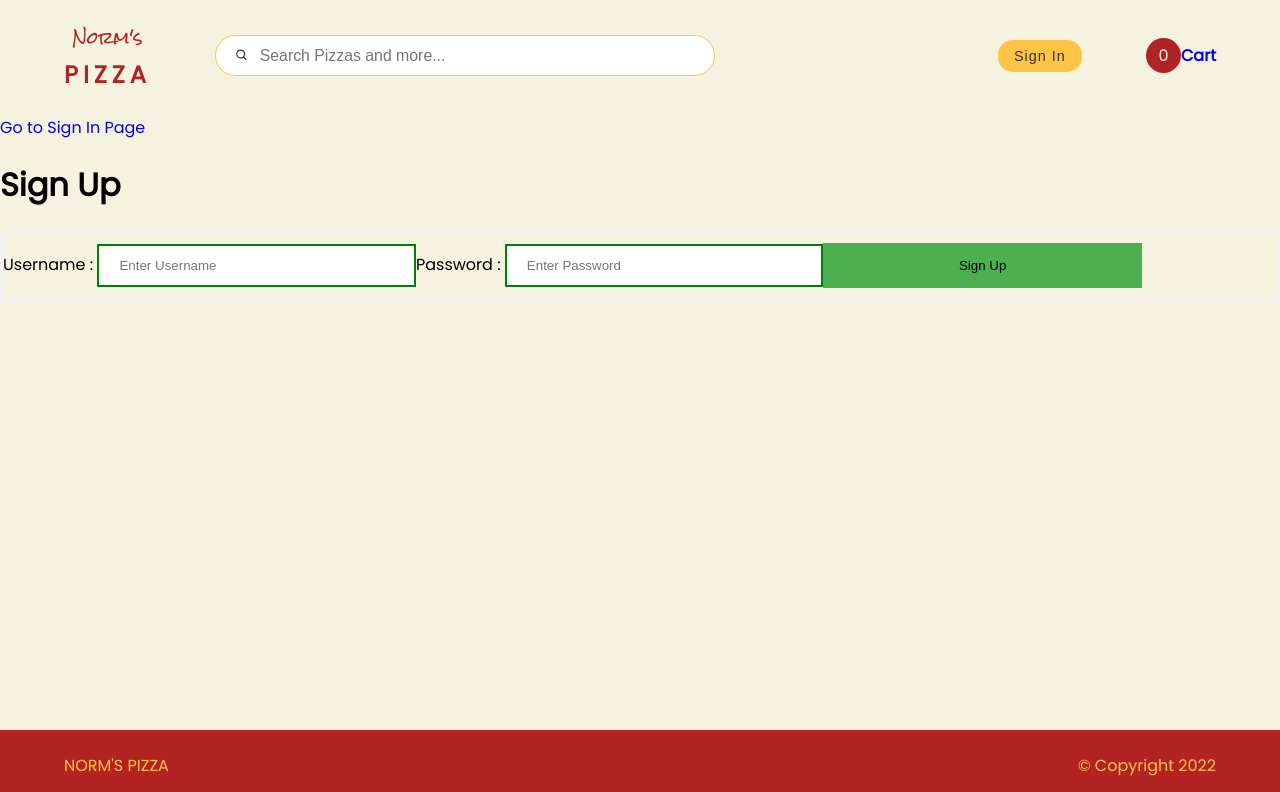
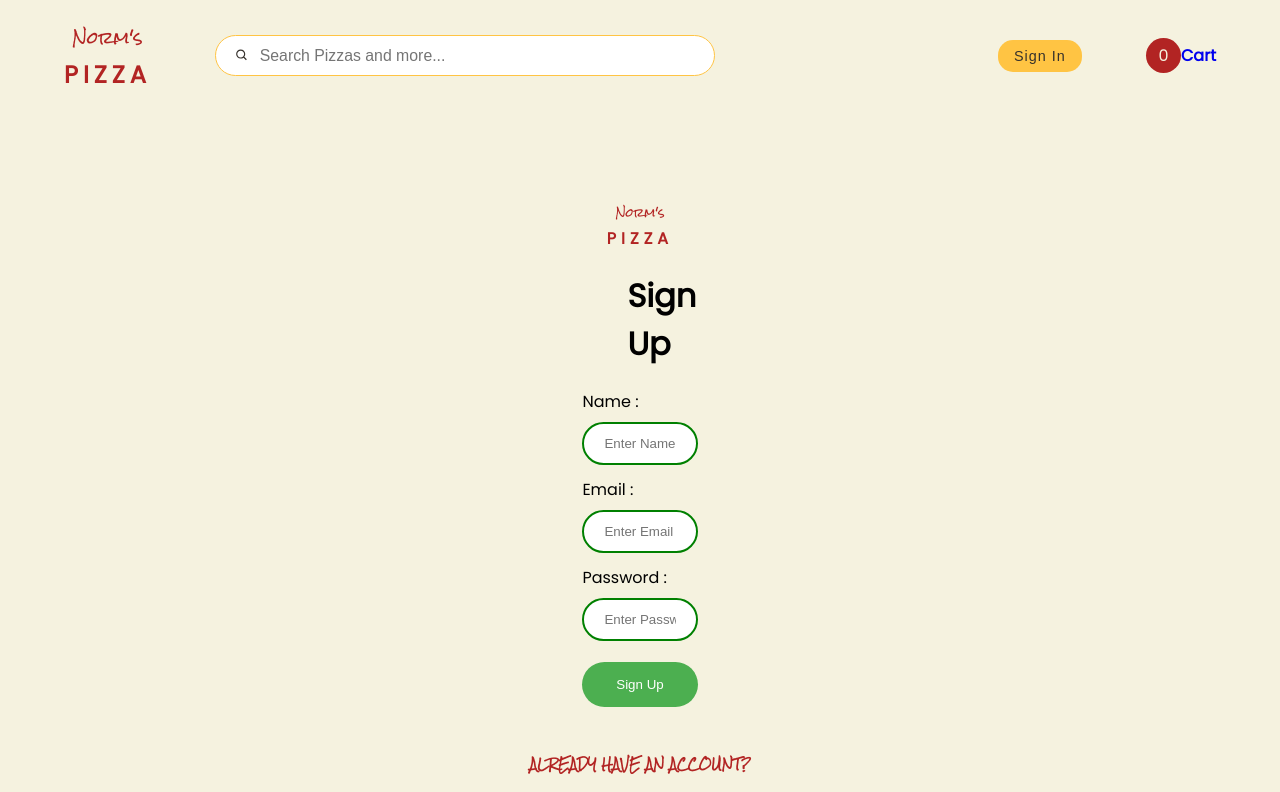
Before and after one commit to NishanthPrajith/CSC322_Final_Project, a React (Create React App) app: page /signUp in a window 1280 px wide. Shown: the top 792 px of the page. Built offline with nearby package versions, Linux system fonts and the light colour scheme; no server answers; the database is empty.

Commit message:
finished signIn and signUp and user storage

```diff
--- a/src/SignInComps/signIn.css
+++ b/src/SignInComps/signIn.css
@@ -3,9 +3,7 @@
 }
 
 .signBox {
-    display: block;
-    border-radius: 15px;
-    border: 2px green solid;
+    border: none;
     margin: 0 550px 0 550px;
 }
 
@@ -14,7 +12,15 @@
 }
 
 .labelSpacing {
-    margin: 0 0 0 19%;
+    margin: 0 18%;
+    display: grid;
+    align-items: center;
+    margin-bottom: 2%;
+}
+
+.labelSpacingButton {
+    margin: 0 18%;
+    width: 64%;
 }
 
 .input[type=text] {
@@ -46,10 +52,11 @@
     text-transform: uppercase;
     position: relative;
     z-index: 1;
+    margin: 2% 0;
 }
 
 .divider:before {
-    border-top: 2px solid #4CAF50;
+    border-top: 2px solid var(--red);
     content:"";
     position: absolute;
     top: 50%; left: 550px; right: 550px; bottom: 0;
@@ -58,6 +65,7 @@
 
 .signMsg {
     background: #F5F2DF;
+    color: var(--red);
     padding: 0 10px 0 10px;
     font-size: 12px;
     font-family: 'Rock Salt', cursive;
@@ -66,7 +74,11 @@
 .linkSignUp{
     margin: 0 10px 10px 550px;
     padding: 10px 350px 10px 350px;
-    border-radius: 15px;
+    border-radius: 25px;
     color: white;
     background-color: #4CAF50;
 }
+
+.SignIn {
+    margin: 0% 0% 10% 0;
+}
--- a/src/SignInComps/signIn.js
+++ b/src/SignInComps/signIn.js
@@ -27,33 +27,31 @@ export default function SignIn() {
         <div className='SignIn'>
             {/*This Section is the Logo*/}
             <div className='logo signTop'>
-                    <Link to = "/">
-                        <p>Norm's</p>
-                        <p>PIZZA</p>
-                    </Link>
-                </div>
+                <p style={{fontSize: "0.7em"}}>Norm's</p>
+                <p style={{fontSize: "1em"}}>PIZZA</p>
+            </div>
 
             {/*This Section is the SignUp Box*/}
             <div className={"signBox"}>
                 <h1 className={"signHeader"}>Sign In</h1>
                 <form onSubmit={() => { return false;} }>
                     <div className={"labelSpacing"}>
-                        <label> Username : </label>
-                        <input type={"text"} className={"input"} placeholder="Enter Username" name="username" required />
+                        <label> Email : </label>
+                        <input type={"text"} className={"input"} placeholder="Enter Email" name="email" required />
                     </div>
                     <div className={"labelSpacing"}>
                         <label > Password : </label>
                         <input type={"password"} className={"input"} placeholder="Enter Password" name="password" required />
                     </div>
-                    <div className={"labelSpacing"}>
-                        <button className={"btnSubmit"} onClick={SignIn()}>Sign In</button>
+                    <div className={"labelSpacingButton"}>
+                        <button className={"btnSubmit"} onClick={SignIn}>Sign In</button>
                     </div>
                 </form>
             </div>
 
             {/*This Section is to switch to SignIn*/}
             <h2 className={"divider"}><span className={"signMsg"}>New to Norm's Pizza? Sign Up instead!</span></h2>
-            <Link className={"linkSignUp"} role="button" to="/signUp"> Sign Up Instead</Link>
+            <Link className={"linkSignUp"} role="button" to="/signUp" style={{color: "var(--white)"}}>Sign Up Instead</Link>
 
         </div>
     )
--- a/src/SignUpComps/signUp.css
+++ b/src/SignUpComps/signUp.css
@@ -1,15 +1,12 @@
 
 .SignIn button {
     background-color: #4CAF50;
-    width: 25%;
+    width: 100%;
     padding: 15px;
     margin: 10px 0px;
     border: none;
     cursor: pointer;
-}
-
-.SignIn form {
-    border: 3px solid #f1f1f1;
+    border-radius: 25px;
 }
 
 .SignIn form {
@@ -18,12 +15,13 @@
 }
 
 .SignIn input[type=text], .SignIn input[type=password] {
-    width: 25%;
+    width: 100%;
     margin: 8px 0;
     padding: 12px 20px;
     display: inline-block;
     border: 2px solid green;
     box-sizing: border-box;
+    border-radius: 25px;
 }
 
 .SignIn button:hover {
--- a/src/SignUpComps/signUp.js
+++ b/src/SignUpComps/signUp.js
@@ -11,14 +11,15 @@ export default function SignUp() {
     async function SignUp(event) {
         event.preventDefault();
         var x = document.getElementsByClassName("input");
-        var a = x[0].value;
-        var b = x[1].value;
+        var name = x[0].value;
+        var email = x[1].value;
+        var pass = x[2].value;
         console.log("---Sign Up---");
-        console.log("Username ", a);
-        console.log("Password ", b);
+        console.log("Email ", email);
+        console.log("Password ", pass);
 
         try {
-            const useruiid = await signup(a, b);
+            const useruiid = await signup(name, email, pass);
             alert('registered');
         } catch {
             alert("error");
@@ -27,20 +28,37 @@ export default function SignUp() {
 
     return (
         <div className='SignIn'>
-            <Link to = "/signIn">
-                <p>Go to Sign In Page</p>
-            </Link>
-            <h1>Sign Up</h1>
+            {/*This Section is the Logo*/}
+            <div className='logo signTop'>
+                <p style={{fontSize: "0.7em"}}>Norm's</p>
+                <p style={{fontSize: "1em"}}>PIZZA</p>
+            </div>
 
-            <form onSubmit={() => { return false;} }>
-                <div className="container">
-                    <label>Username : </label>
-                    <input type="text" className = "input" placeholder="Enter Username" name="username" required />
-                    <label>Password : </label>
-                    <input type="password" className = "input" placeholder="Enter Password" name="password" required />
-                    <button onClick={SignUp}>Sign Up</button>
-                </div>
-            </form>
+            {/*This Section is the SignUp Box*/}
+            <div className={"signBox"}>
+                <h1 className={"signHeader"}>Sign Up</h1>
+                <form onSubmit={() => { return false;} }>
+                    <div className={"labelSpacing"}>
+                        <label> Name : </label>
+                        <input type={"text"} className={"input"} placeholder="Enter Name" name="name" required />
+                    </div>
+                    <div className={"labelSpacing"}>
+                        <label> Email : </label>
+                        <input type={"text"} className={"input"} placeholder="Enter Email" name="email" required />
+                    </div>
+                    <div className={"labelSpacing"}>
+                        <label > Password : </label>
+                        <input type={"password"} className={"input"} placeholder="Enter Password" name="password" required />
+                    </div>
+                    <div className={"labelSpacingButton"}>
+                        <button className={"btnSubmit"} onClick={SignUp}>Sign Up</button>
+                    </div>
+                </form>
+            </div>
+
+            {/*This Section is to switch to SignIn*/}
+            <h2 className={"divider"}><span className={"signMsg"}>Already have an account?</span></h2>
+            <Link className={"linkSignUp"} role="button" to="/signIn" style={{color: "var(--white)"}}>Sign In Instead</Link>
         </div>
     );
 }
--- a/src/contexts/Authcontext.js
+++ b/src/contexts/Authcontext.js
@@ -2,6 +2,8 @@
 import React, { useContext, useState, useEffect } from "react"
 import { auth } from "../firebase"
 import { onAuthStateChanged, signOut, createUserWithEmailAndPassword, signInWithEmailAndPassword } from 'firebase/auth';
+import { doc, setDoc } from "firebase/firestore";
+import { db } from "../firebase";
 
 const AuthContext = React.createContext();
 
@@ -14,17 +16,25 @@ export function AuthProvider({ children }) {
     const [currentUser, setCurrentUser] = useState();
     const [loading, setLoading] = useState(true);
 
-    async function signup(email, password) { // Our async function is important because this allows our data to update live rather than waiting to refresh.
+    async function addusertoDB(name, email, id) {
+        await setDoc(doc(db, "Users", id), {
+            name: name,
+            email: email,
+        });
+    }
+
+    async function signup(name, email, password) { // Our async function is important because this allows our data to update live rather than waiting to refresh.
 
         const ret2 = createUserWithEmailAndPassword(auth, email, password)
             .then((userCredential) => {
                 let ret1 = userCredential.user.uid;
+                addusertoDB(name, email, ret1);
             })
             .catch((error) => {
                 console.log(error.message)
             }
         );
-        return ret2
+        return ret2;
     }
 
     async function login(email, password) {
--- a/src/searchComps/search.css
+++ b/src/searchComps/search.css
@@ -1,4 +1,3 @@
-
 
 .search {
     margin: 0% 10%;
@@ -26,14 +25,14 @@
 
 .recommendedLeftSide {
     grid-row: span 2;
-    padding: 0% 3%;
+    padding: 0% 5% 0 0;
     height: 100%;
     background-color: var(--white);
     box-shadow: 5px 5px 15px 5px #ece6bf;
 }
 
 .recommendedLeftSideMain {
-    padding: 0% 3%;
+    padding: 0% 4% 0 0;
     height: 100%;
     background-color: var(--white);
     box-shadow: 5px 5px 15px 5px #ece6bf;
@@ -44,7 +43,7 @@
     display: grid;
 }
 
-.recommendedUI div, .filteredResultsUI div {
+.recommendedLeftSide, .recommendedLeftSideMain, .recommendRightTop, .recommendRightBottom {
     border-radius: 15px;
 }
 
@@ -53,14 +52,12 @@
 }
 
 .recommendRightTop {
-    padding: 2% 3%;
     margin-bottom: 2%;
     background-color: var(--white);
     box-shadow: 5px 5px 15px 5px #ece6bf;
 }
 
 .recommendRightBottom {
-    padding: 2% 3%;
     background-color: var(--white);
     box-shadow: 5px 5px 15px 5px #ece6bf;
 }
@@ -69,7 +66,8 @@
     display: grid;
     justify-content: center;
     align-items: center;
-    grid-template-columns: 40% 60%;
+    grid-template-columns: 45% 50%;
+    column-gap: 5%;
 }
 
 .recommendedLeftSide div:nth-child(2) p{
@@ -85,7 +83,7 @@
     grid-template-columns: repeat(3, 1fr);
 }
 
-.cardSeperation div p {
+.cardSeperation div p, .cardSeperationRight div p{
     color: var(--black);
     font-size: 1.1em;
     margin: 0;
@@ -126,9 +124,16 @@
     width: 100%;
 }
 
-.recommendedLeftSideMain {
+.recommendedLeftSideMain:nth-child(even) {
+    flex: 1;
     width: 42%;
-    margin: 1%;
+    margin: 1% 0 1% 1%;
+}
+
+.recommendedLeftSideMain:nth-child(odd) {
+    flex: 1;
+    margin: 1% 1% 1% 0;
+    width: 42%;
 }
 
 .Loading {
@@ -143,25 +148,46 @@
     background-size: cover;
 }
 
-.cardSeperation .quantity {
+.cardSeperation .quantity, .cardSeperationRight .quantity {
     display: grid;
     grid-template-columns: repeat(3, 25%) 25%;
     justify-items: center;
     align-items: center;
-    margin: 9.5% 0%;
 }
+
+.cardSeperation .quantity {
+    margin: 12% 0;
+}
+
+.cardSeperationRight .quantity {
+    margin: 8% 0;
+}
+
 
 .cardSeperation .quantity p {
     margin: 0;
 }
 
-.cardSeperation .quantity button {
+.cardSeperation .quantity button,
+.cardSeperationRight .quantity button {
     display: grid;
     align-items: center;
     justify-content: center;
     background-color: var(--yellow);
     border: none;
     height: 100%;
-    width: 85%;
     border-radius: 50%;
 }
+
+.dishImage {
+    height: 100%;
+    width: 100%;
+    background-image: url("https://images.unsplash.com/photo-1506354666786-959d6d497f1a?ixlib=rb-1.2.1&ixid=MnwxMjA3fDB8MHxwaG90by1wYWdlfHx8fGVufDB8fHx8&auto=format&fit=crop&w=2070&q=80");
+    background-position: center;
+    background-size: cover;
+    border-radius: 15px 0 0 15px;
+}
+
+.quantity {
+    margin: 10% 0%;
+}
--- a/src/searchComps/search.js
+++ b/src/searchComps/search.js
@@ -43,8 +43,7 @@ export default function MainSearch() {
                 <p className="searchHeading">Highest Rated Dishes</p>
                 <div className='recommendedUI'>
                     <div className="recommendedLeftSide">
-                        <div>
-                            <p>Temp</p>
+                        <div className="dishImage">
                         </div>
                         <div>
                             <h3>Done</h3>
@@ -61,10 +60,13 @@ export default function MainSearch() {
                                 <div>
                                     <h5>Quantity</h5>
                                     <div className='quantity'>
-                                        <RiSubtractFill />
+                                        <button onClick={() => {addToCartSubtract(1)}}>
+                                            <RiSubtractFill />
+                                        </button>
                                         <p>1</p>
-                                        <RiAddFill />
-                                        <div></div>
+                                        <button onClick={() => {addToCartAdd(1)}}>
+                                            <RiAddFill />
+                                        </button>
                                     </div>
                                 </div>
                             </div>
@@ -72,10 +74,9 @@ export default function MainSearch() {
                     </div>
                     <div className='recommendedRightSide'>
                         <div className="recommendRightTop">
-                            <div>
-                                <p>Temp Image</p>
+                            <div className="dishImage">
                             </div>
-                            <div>
+                            <div style={{margin: "4% 6% 4% 0"}}>
                                 <h3>Done</h3>
                                 <p style={{fontSize: "0.8em"}}>Lorem ipsum dolor sit amet, consectetur adipisicing elit. Ipsa, suscipit voluptatum minima, debitis tempore labore ab cumque maiores culpa quisquam iste cum consectetur tempora recusandae maxime qui earum, ratione adipisci.</p>
                                 <div className="cardSeperationRight">
@@ -87,14 +88,25 @@ export default function MainSearch() {
                                         <h5>Price</h5>
                                         <p>$10</p>
                                     </div>
+                                    <div>
+                                        <h5>Quantity</h5>
+                                        <div className='quantity'>
+                                            <button onClick={() => {addToCartSubtract(1)}}>
+                                                <RiSubtractFill />
+                                            </button>
+                                            <p>1</p>
+                                            <button onClick={() => {addToCartAdd(1)}}>
+                                                <RiAddFill />
+                                            </button>
+                                        </div>
+                                    </div>
                                 </div>
                             </div>
                         </div>
                         <div className="recommendRightBottom">
-                            <div>
-                                <p>Temp Image</p>
+                            <div className="dishImage">
                             </div>
-                            <div>
+                            <div style={{margin: "4% 6% 4% 0"}}>
                                 <h3>Done</h3>
                                 <p style={{fontSize: "0.8em"}}>Lorem ipsum dolor sit amet, consectetur adipisicing elit. Ipsa, suscipit voluptatum minima, debitis tempore labore ab cumque maiores culpa quisquam iste cum consectetur tempora recusandae maxime qui earum, ratione adipisci.</p>
                                 <div className="cardSeperationRight">
@@ -106,6 +118,18 @@ export default function MainSearch() {
                                         <h5>Price</h5>
                                         <p>$10</p>
                                     </div>
+                                    <div>
+                                        <h5>Quantity</h5>
+                                        <div className='quantity'>
+                                            <button onClick={() => {addToCartSubtract(1)}}>
+                                                <RiSubtractFill />
+                                            </button>
+                                            <p>1</p>
+                                            <button onClick={() => {addToCartAdd(1)}}>
+                                                <RiAddFill />
+                                            </button>
+                                        </div>
+                                    </div>
                                 </div>
                             </div>
                         </div>
@@ -116,11 +140,10 @@ export default function MainSearch() {
                 <p className="searchHeading">Popular Dishes</p>
                 <div className='recommendedUI'>
                     <div className="recommendedLeftSide">
-                        <div>
-                            <p>Temp Image</p>
+                        <div className="dishImage">
                         </div>
                         <div>
-                            <h3>done</h3>
+                            <h3>Done</h3>
                             <p style={{fontSize: "0.9em"}}>Lorem ipsum dolor sit amet, consectetur adipisicing elit. Ipsa, suscipit voluptatum minima, debitis tempore labore ab cumque maiores culpa quisquam iste cum consectetur tempora recusandae maxime qui earum, ratione adipisci.</p>
                             <div className="cardSeperation">
                                 <div>
@@ -131,15 +154,26 @@ export default function MainSearch() {
                                     <h5>Price</h5>
                                     <p>$10</p>
                                 </div>
+                                <div>
+                                    <h5>Quantity</h5>
+                                    <div className='quantity'>
+                                        <button onClick={() => {addToCartSubtract(1)}}>
+                                            <RiSubtractFill />
+                                        </button>
+                                        <p>1</p>
+                                        <button onClick={() => {addToCartAdd(1)}}>
+                                            <RiAddFill />
+                                        </button>
+                                    </div>
+                                </div>
                             </div>
                         </div>
                     </div>
                     <div className='recommendedRightSide'>
                         <div className="recommendRightTop">
-                            <div>
-                                <p>Temp Image</p>
+                            <div className="dishImage">
                             </div>
-                            <div>
+                            <div style={{margin: "4% 6% 4% 0"}}>
                                 <h3>Done</h3>
                                 <p style={{fontSize: "0.8em"}}>Lorem ipsum dolor sit amet, consectetur adipisicing elit. Ipsa, suscipit voluptatum minima, debitis tempore labore ab cumque maiores culpa quisquam iste cum consectetur tempora recusandae maxime qui earum, ratione adipisci.</p>
                                 <div className="cardSeperationRight">
@@ -151,14 +185,25 @@ export default function MainSearch() {
                                         <h5>Price</h5>
                                         <p>$10</p>
                                     </div>
+                                    <div>
+                                        <h5>Quantity</h5>
+                                        <div className='quantity'>
+                                            <button onClick={() => {addToCartSubtract(1)}}>
+                                                <RiSubtractFill />
+                                            </button>
+                                            <p>1</p>
+                                            <button onClick={() => {addToCartAdd(1)}}>
+                                                <RiAddFill />
+                                            </button>
+                                        </div>
+                                    </div>
                                 </div>
                             </div>
                         </div>
                         <div className="recommendRightBottom">
-                            <div>
-                                <p>Temp Image</p>
+                            <div className="dishImage">
                             </div>
-                            <div>
+                            <div style={{margin: "4% 6% 4% 0"}}>
                                 <h3>Done</h3>
                                 <p style={{fontSize: "0.8em"}}>Lorem ipsum dolor sit amet, consectetur adipisicing elit. Ipsa, suscipit voluptatum minima, debitis tempore labore ab cumque maiores culpa quisquam iste cum consectetur tempora recusandae maxime qui earum, ratione adipisci.</p>
                                 <div className="cardSeperationRight">
@@ -169,6 +214,18 @@ export default function MainSearch() {
                                     <div>
                                         <h5>Price</h5>
                                         <p>$10</p>
+                                    </div>
+                                    <div>
+                                        <h5>Quantity</h5>
+                                        <div className='quantity'>
+                                            <button onClick={() => {addToCartSubtract(1)}}>
+                                                <RiSubtractFill />
+                                            </button>
+                                            <p>1</p>
+                                            <button onClick={() => {addToCartAdd(1)}}>
+                                                <RiAddFill />
+                                            </button>
+                                        </div>
                                     </div>
                                 </div>
                             </div>
@@ -183,10 +240,10 @@ export default function MainSearch() {
                     filteredFoodItems.map((item, index) => {
                         return (
                             <div className="recommendedLeftSideMain" key = {index}>
-                                <div>
-                                    <p>Temp Image</p>
+                                <div className="dishImage">
+                                    <p></p>
                                 </div>
-                                <div>
+                                <div style  = {{margin: "6% 0"}}>
                                     <h3>{item.name}</h3>
                                     <p style={{fontSize: "0.9em", margin: "7% 0 10% 0"}}>Lorem ipsum dolor sit amet, consectetur adipisicing elit. Ipsa, suscipit voluptatum minima, debitis tempore labore ab cumque maiores culpa quisquam iste cum consectetur tempora recusandae maxime qui earum, ratione adipisci.</p>
                                     <div className="cardSeperation">
```
